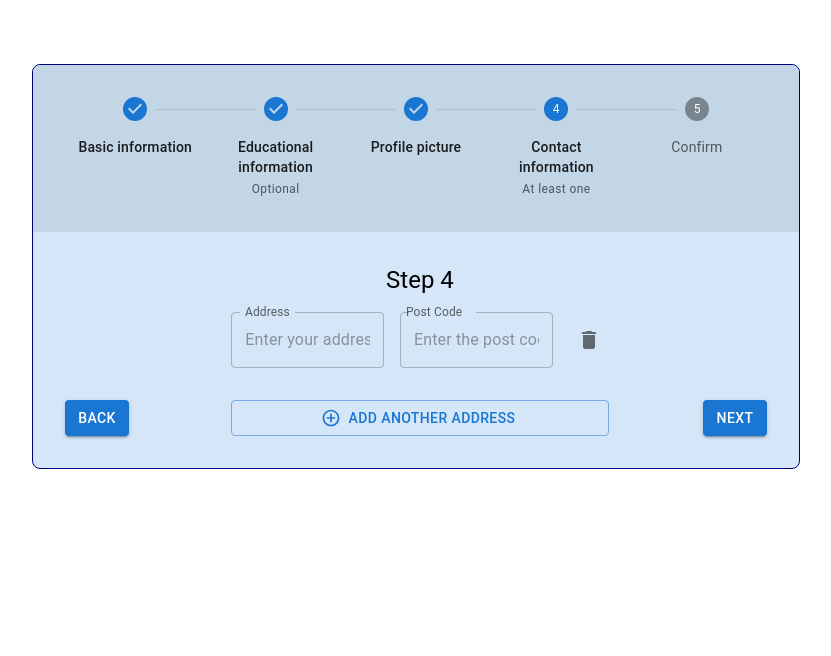
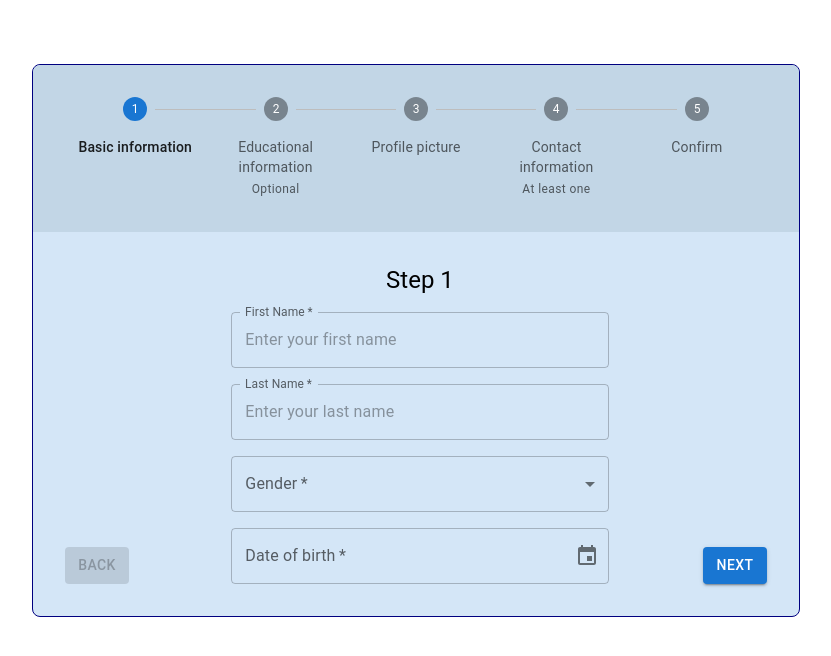
Before and after one commit to saqlainM87/form-challenge, a Next.js app: page /form-page in a window 1280 px wide. Shown: the top 656 px of the page, without its empty margins (224-1055 px from the left). Built offline with nearby package versions, Linux system fonts and the light colour scheme.

Commit message:
feat: First form schema validation.

```diff
--- a/hooks/useEffectOnce.ts
+++ b/hooks/useEffectOnce.ts
@@ -1,6 +1,6 @@
-import { EffectCallback, useEffect, useRef } from 'react';
+import { useEffect, useRef } from 'react';
 
-const useEffectOnce = (callback: EffectCallback) => {
+const useEffectOnce = (callback: any) => {
     const effectDone = useRef<boolean>(false);
 
     useEffect(() => {
--- a/pages/form-page/components/firstStep.tsx
+++ b/pages/form-page/components/firstStep.tsx
@@ -3,11 +3,99 @@ import React, { ReactElement } from 'react';
 import cx from 'classnames';
 import { Box } from '@mui/system';
 import { DesktopDatePicker } from '@mui/x-date-pickers';
+import { yupResolver } from '@hookform/resolvers/yup';
+import * as yup from 'yup';
+import dayjs, { Dayjs } from 'dayjs';
+import { Controller, SubmitHandler, useForm } from 'react-hook-form';
+import { useLocalStorage } from 'react-use';
 
 import styles from '../formPage.module.css';
-import dayjs from 'dayjs';
+import useEffectOnce from '../../../hooks/useEffectOnce';
 
-const FirstStep = (): ReactElement => {
+enum GenderEnum {
+    FEMALE = 'female',
+    MALE = 'male',
+}
+
+interface FormInputDef {
+    firstName: String;
+    lastName: string;
+    gender: string | null;
+    dob: Dayjs | null;
+}
+
+interface FirstStepProps {
+    setSubmitCurrentStep?: React.Dispatch<any>;
+}
+
+const schema = yup
+    .object({
+        firstName: yup
+            .string()
+            .required('This field is required!')
+            .matches(/^[A-Za-z \.]*$/, 'Please enter a valid name')
+            .max(20, 'Can not exceed 20 characters'),
+        lastName: yup
+            .string()
+            .required('This field is required!')
+            .matches(/^[A-Za-z \.]*$/, 'Please enter a valid name')
+            .max(20, 'Can not exceed 20 characters'),
+        gender: yup.string().required('This field is required!'),
+        dob: yup
+            .string()
+            .nullable()
+            .required('This field is required!')
+            .test('DOB', 'Must be at least 18 years old', (value) => {
+                return dayjs().diff(dayjs(value), 'years') >= 18;
+            }),
+    })
+    .required();
+
+const FirstStep = ({
+    setSubmitCurrentStep,
+}: FirstStepProps): ReactElement<FirstStepProps> => {
+    const [value, setValue] = useLocalStorage('firstForm', '');
+    const {
+        register,
+        handleSubmit,
+        control,
+        formState: { errors },
+        reset,
+    } = useForm<FormInputDef>({
+        resolver: yupResolver(schema),
+        reValidateMode: 'onSubmit',
+    });
+
+    const onSubmit: SubmitHandler<FormInputDef> = (data) => {
+        setValue(JSON.stringify(data));
+    };
+
+    const submit = async () => {
+        let success = true;
+
+        await handleSubmit(onSubmit, (error) => {
+            if (error) {
+                console.log(error);
+                success = false;
+            }
+        })();
+
+        return success;
+    };
+
+    useEffectOnce(() => {
+        reset(value ? JSON.parse(value) : {});
+        setSubmitCurrentStep?.(
+            // Return as callback function
+            () => submit
+        );
+    });
+
+    const getErrorProps = (name: keyof FormInputDef) => ({
+        error: Boolean(errors?.[name]),
+        helperText: errors?.[name]?.message,
+    });
+
     return (
         <div className={styles.firstStepWrapper}>
             <Typography
@@ -32,6 +120,8 @@ const FirstStep = (): ReactElement => {
                     InputLabelProps={{
                         shrink: true,
                     }}
+                    {...register('firstName')}
+                    {...getErrorProps('firstName')}
                 />
             </Box>
             <Box
@@ -44,10 +134,12 @@ const FirstStep = (): ReactElement => {
                     required
                     label="Last Name"
                     placeholder="Enter your last name"
-                    defaultValue=""
+                    defaultValue={null}
                     InputLabelProps={{
                         shrink: true,
                     }}
+                    {...register('lastName')}
+                    {...getErrorProps('lastName')}
                 />
             </Box>
             <Box
@@ -56,22 +148,27 @@ const FirstStep = (): ReactElement => {
                     '& .MuiTextField-root': { width: '100%' },
                 }}
             >
+                <Controller
+                    name="gender"
+                    control={control}
+                    rules={{ required: true }}
+                    defaultValue={null}
+                    render={({ field }: any) => (
                         <TextField
+                            required
                             select
-                    required
                             label="Gender"
                             placeholder="Select your gender"
-                    defaultValue=""
-                    helperText="Please select your gender"
+                            {...field}
+                            {...getErrorProps('gender')}
                         >
-                    <MenuItem key="male" value="male">
-                        Male
-                    </MenuItem>
-
-                    <MenuItem key="female" value="female">
+                            <MenuItem value={GenderEnum.MALE}>Male</MenuItem>
+                            <MenuItem value={GenderEnum.FEMALE}>
                                 Female
                             </MenuItem>
                         </TextField>
+                    )}
+                />
             </Box>
             <Box
                 marginTop="1rem"
@@ -79,15 +176,26 @@ const FirstStep = (): ReactElement => {
                     '& .MuiTextField-root': { width: '100%' },
                 }}
             >
+                <Controller
+                    name="dob"
+                    control={control}
+                    rules={{ required: true }}
+                    defaultValue={null}
+                    render={({ field }) => (
                         <DesktopDatePicker
                             disableFuture
-                    value={dayjs()}
-                    onChange={() => {
-                        //
-                    }}
                             label="Date of birth"
                             inputFormat="MM/DD/YYYY"
-                    renderInput={(params) => <TextField {...params} />}
+                            renderInput={(params) => (
+                                <TextField
+                                    required
+                                    {...params}
+                                    {...getErrorProps('dob')}
+                                />
+                            )}
+                            {...field}
+                        />
+                    )}
                 />
             </Box>
         </div>
--- a/pages/form-page/index.tsx
+++ b/pages/form-page/index.tsx
@@ -12,6 +12,7 @@ import styles from './formPage.module.css';
 import SecondStep from './components/secondStep';
 import ThirdStep from './components/thirdStep';
 import FourthStep from './components/fourthStep';
+import { SubmitHandler } from 'react-hook-form';
 
 const steps = [
     'Basic information',
@@ -22,8 +23,10 @@ const steps = [
 ];
 
 const FormPage: NextPage = () => {
-    const [activeStep, setActiveStep] = React.useState(3);
+    const [activeStep, setActiveStep] = React.useState(0);
     const [skipped, setSkipped] = React.useState(new Set<number>());
+    const [submitCurrentStep, setSubmitCurrentStep] =
+        React.useState<() => Promise<Boolean>>(); // State for storing form step submitter
 
     const isStepOptional = (step: number) => {
         return step === 1;
@@ -33,7 +36,15 @@ const FormPage: NextPage = () => {
         return skipped.has(step);
     };
 
-    const handleNext = () => {
+    const onSubmit: SubmitHandler<any> = (data) => console.log(data);
+
+    const handleNext = async () => {
+        const success = await submitCurrentStep?.();
+
+        if (submitCurrentStep && !success) {
+            return;
+        }
+
         let newSkipped = skipped;
         if (isStepSkipped(activeStep)) {
             newSkipped = new Set(newSkipped.values());
@@ -47,21 +58,6 @@ const FormPage: NextPage = () => {
     const handleBack = () => {
         setActiveStep((prevActiveStep) => prevActiveStep - 1);
     };
-
-    // const handleSkip = () => {
-    //     if (!isStepOptional(activeStep)) {
-    //         // You probably want to guard against something like this,
-    //         // it should never occur unless someone's actively trying to break something.
-    //         throw new Error("You can't skip a step that isn't optional.");
-    //     }
-
-    //     setActiveStep((prevActiveStep) => prevActiveStep + 1);
-    //     setSkipped((prevSkipped) => {
-    //         const newSkipped = new Set(prevSkipped.values());
-    //         newSkipped.add(activeStep);
-    //         return newSkipped;
-    //     });
-    // };
 
     const handleReset = () => {
         setActiveStep(0);
@@ -156,7 +152,13 @@ const FormPage: NextPage = () => {
 
                         <Grid container justifyContent="center">
                             <Grid item xs={8}>
-                                {activeStep === 0 && <FirstStep />}
+                                {activeStep === 0 && (
+                                    <FirstStep
+                                        setSubmitCurrentStep={
+                                            setSubmitCurrentStep
+                                        }
+                                    />
+                                )}
                                 {activeStep === 1 && <SecondStep />}
                                 {activeStep === 2 && <ThirdStep />}
                                 {activeStep === 3 && <FourthStep />}
```
Also changed, not shown: package.json (+5 -2 lines), 1 other file (tests, documents, lock files or other folders). Lines whose indentation alone changed are shown as unchanged.
